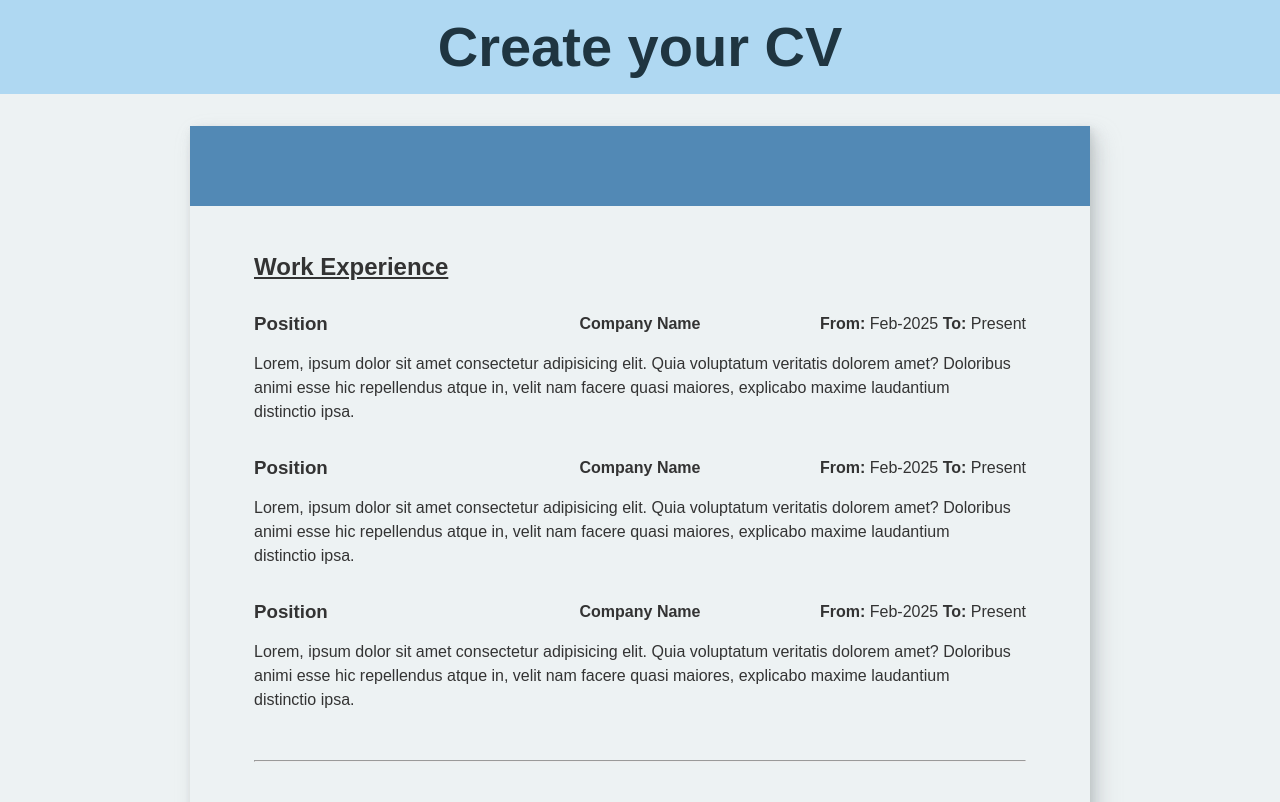
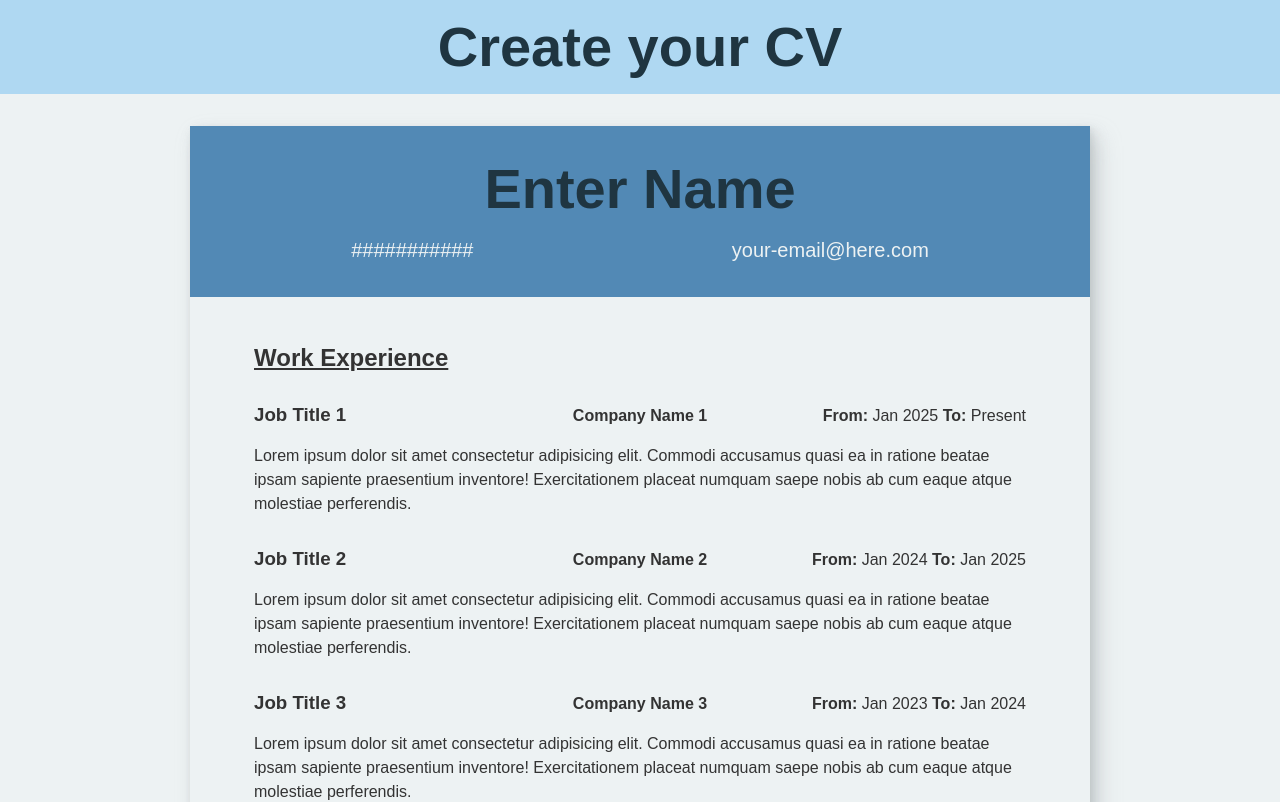
Before and after one commit to AP-720/react-cv-application, a React (Vite) app: page / in a window 1280 px wide. Shown: the top 802 px of the page. Built offline with nearby package versions, Linux system fonts and the light colour scheme.

Commit message:
feat(WorkExperience): Split out work experience section into component
- create component for work experience section.
- create component for work experience items.
- added mock data and mapped over it to test components.

```diff
--- a/src/components/CVHeading.jsx
+++ b/src/components/CVHeading.jsx
@@ -1,4 +1,4 @@
-export default function CVHeading({name, phoneNumber, email}) {
+export default function CVHeading({ name, phoneNumber, email }) {
 	return (
 		<div className="cv-heading-container">
 			<h2 className="text-center text-xl text-secondary pb-3">{name}</h2>
--- a/src/components/MainContent.jsx
+++ b/src/components/MainContent.jsx
@@ -1,57 +1,43 @@
 import CVHeading from "./CVHeading";
+import WorkExperience from "./WorkExperience";
+// import { perviousRoles } from "./WorkExperience";
+
+const perviousRoles = [
+	{
+		position: "Job Title 1",
+		companyName: "Company Name 1",
+		fromDate: "Jan 2025",
+		toDate: "Present",
+		responsibilities:
+			"Lorem ipsum dolor sit amet consectetur adipisicing elit. Commodi accusamus quasi ea in ratione beatae ipsam sapiente praesentium inventore! Exercitationem placeat numquam saepe nobis ab cum eaque atque molestiae perferendis.",
+	},
+	{
+		position: "Job Title 2",
+		companyName: "Company Name 2",
+		fromDate: "Jan 2024",
+		toDate: "Jan 2025",
+		responsibilities:
+			"Lorem ipsum dolor sit amet consectetur adipisicing elit. Commodi accusamus quasi ea in ratione beatae ipsam sapiente praesentium inventore! Exercitationem placeat numquam saepe nobis ab cum eaque atque molestiae perferendis.",
+	},
+	{
+		position: "Job Title 3",
+		companyName: "Company Name 3",
+		fromDate: "Jan 2023",
+		toDate: "Jan 2024",
+		responsibilities:
+			"Lorem ipsum dolor sit amet consectetur adipisicing elit. Commodi accusamus quasi ea in ratione beatae ipsam sapiente praesentium inventore! Exercitationem placeat numquam saepe nobis ab cum eaque atque molestiae perferendis.",
+	},
+];
 
 export default function CVContainer() {
 	return (
 		<div className="cv-container">
-			<CVHeading />
-			<div className="work-experience-container">
-				<h2 className="text-decoration-underline pb-3 ">Work Experience</h2>
-				<ul className="work-experience-list">
-					<li className="list-item">
-						<h3 className="justify-start">Position</h3>
-						<h4>Company Name</h4>
-						<p className="justify-end">
-							<span className="font-weight-bold">From:</span> Feb-2025{" "}
-							<span className="font-weight-bold">To:</span> Present
-						</p>
-						<p className="col-span-all">
-							Lorem, ipsum dolor sit amet consectetur adipisicing elit. Quia
-							voluptatum veritatis dolorem amet? Doloribus animi esse hic
-							repellendus atque in, velit nam facere quasi maiores, explicabo
-							maxime laudantium distinctio ipsa.
-						</p>
-					</li>
-					<li className="list-item">
-						<h3 className="justify-start">Position</h3>
-						<h4>Company Name</h4>
-						<p className="justify-end">
-							<span className="font-weight-bold">From:</span> Feb-2025{" "}
-							<span className="font-weight-bold">To:</span> Present
-						</p>
-						<p className="col-span-all">
-							Lorem, ipsum dolor sit amet consectetur adipisicing elit. Quia
-							voluptatum veritatis dolorem amet? Doloribus animi esse hic
-							repellendus atque in, velit nam facere quasi maiores, explicabo
-							maxime laudantium distinctio ipsa.
-						</p>
-					</li>
-					<li className="list-item">
-						<h3 className="justify-start">Position</h3>
-						<h4>Company Name</h4>
-						<p className="justify-end">
-							<span className="font-weight-bold">From:</span> Feb-2025{" "}
-							<span className="font-weight-bold">To:</span> Present
-						</p>
-						<p className="col-span-all">
-							Lorem, ipsum dolor sit amet consectetur adipisicing elit. Quia
-							voluptatum veritatis dolorem amet? Doloribus animi esse hic
-							repellendus atque in, velit nam facere quasi maiores, explicabo
-							maxime laudantium distinctio ipsa.
-						</p>
-					</li>
-				</ul>
-				<hr />
-			</div>
+			<CVHeading
+				name={"Enter Name"}
+				phoneNumber={"###########"}
+				email={"your-email@here.com"}
+			/>
+			<WorkExperience perviousRoles={perviousRoles} />
 			<div className="education-section-container">
 				<h2 className="text-decoration-underline pb-3 ">Education</h2>
 				<ul className="education-experience-list">
--- /dev/null
+++ b/src/components/WorkExperience.jsx
@@ -0,0 +1,40 @@
+function WorkExperienceItem({
+	position,
+	companyName,
+	fromDate,
+	toDate,
+	responsibilities,
+}) {
+	return (
+		<li className="list-item">
+			<h3 className="justify-start">{position}</h3>
+			<h4>{companyName}</h4>
+			<p className="justify-end">
+				<span className="font-weight-bold">From:</span> {fromDate}{" "}
+				<span className="font-weight-bold">To:</span> {toDate}
+			</p>
+			<p className="col-span-all">{responsibilities}</p>
+		</li>
+	);
+}
+
+export default function WorkExperience({ perviousRoles }) {
+	return (
+		<div className="work-experience-container">
+			<h2 className="text-decoration-underline pb-3 ">Work Experience</h2>
+			<ul className="work-experience-list">
+				{perviousRoles.map((role, index) => (
+					<WorkExperienceItem
+						key={index}
+						position={role.position}
+						companyName={role.companyName}
+						fromDate={role.fromDate}
+						toDate={role.toDate}
+						responsibilities={role.responsibilities}
+					/>
+				))}
+			</ul>
+			<hr />
+		</div>
+	);
+}
```
